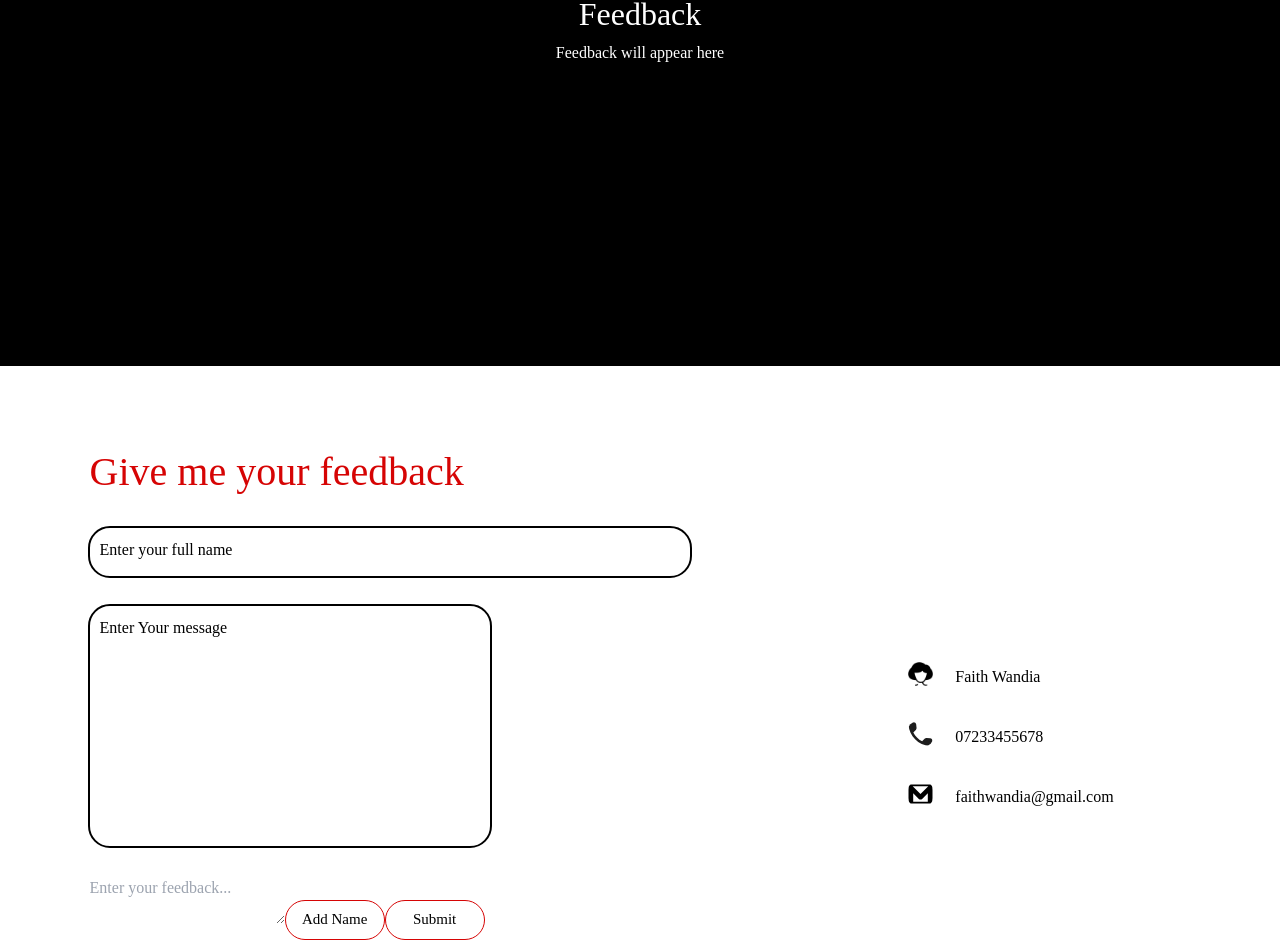
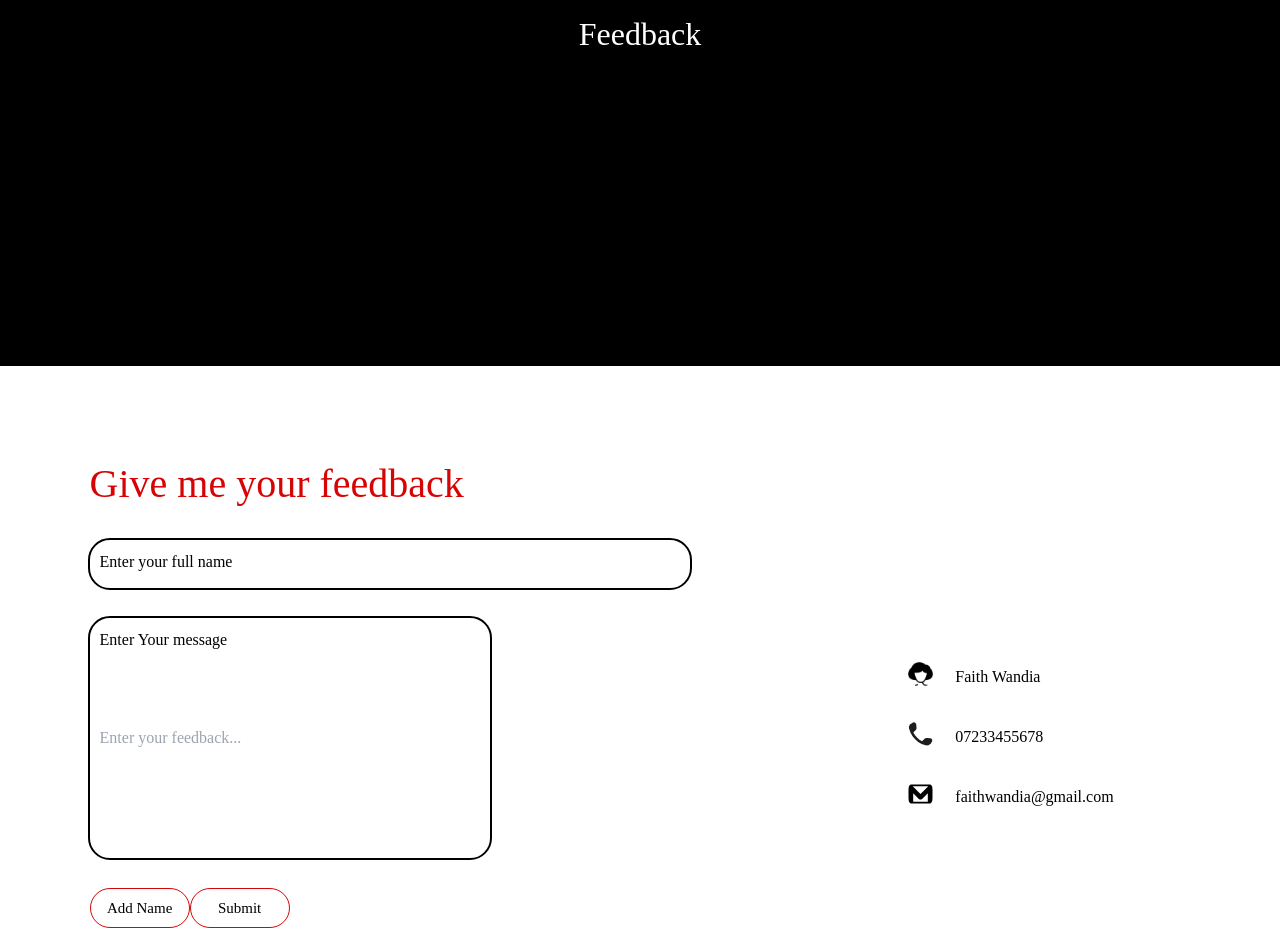
Before and after one commit to MurimiJane/wandiaRecipes, a React (Create React App) app: page / in a window 1280 px wide. Shown: the part 1874-2826 px from the top of the page. Built offline with nearby package versions, Linux system fonts and the light colour scheme.

Commit message:
newer feedback changes

```diff
--- a/src/Components/Footerm.js
+++ b/src/Components/Footerm.js
@@ -53,16 +53,12 @@ function Footerm({ onFeedbackSubmit }) {
                         </div>
 
                         <div className="input-tab ">
-                            <input type="text" id="msg" required className="input msgtab" ref={userMessageRef} />
+                            <input type="text" id="msg" value={feedback}
+                            onChange={(e) => setFeedback(e.target.value)}
+                            placeholder="Enter your feedback..."
+                            required className="input msgtab" ref={userMessageRef} />
                             <label htmlFor="msg" className="input-label">Enter Your message</label>
                         </div>
-
-                        <textarea
-                            value={feedback}
-                            onChange={(e) => setFeedback(e.target.value)}
-                            placeholder="Enter your feedback..."
-                            required
-                        />
 
                         <button className="submit" onClick={submit}>Add Name</button>
                         <button className="submit" type="submit" onClick={submit} >Submit</button>
--- a/src/Pages/Home.js
+++ b/src/Pages/Home.js
@@ -57,7 +57,6 @@ function Home() {
 
                 <div className="section3">
                     <h2>Feedback</h2>
-                    <p>Feedback will appear here</p>
                     <ul>
                     {feedbackList.map((feedback, index) => (
                         <li key={index}>{feedback}</li>
```
